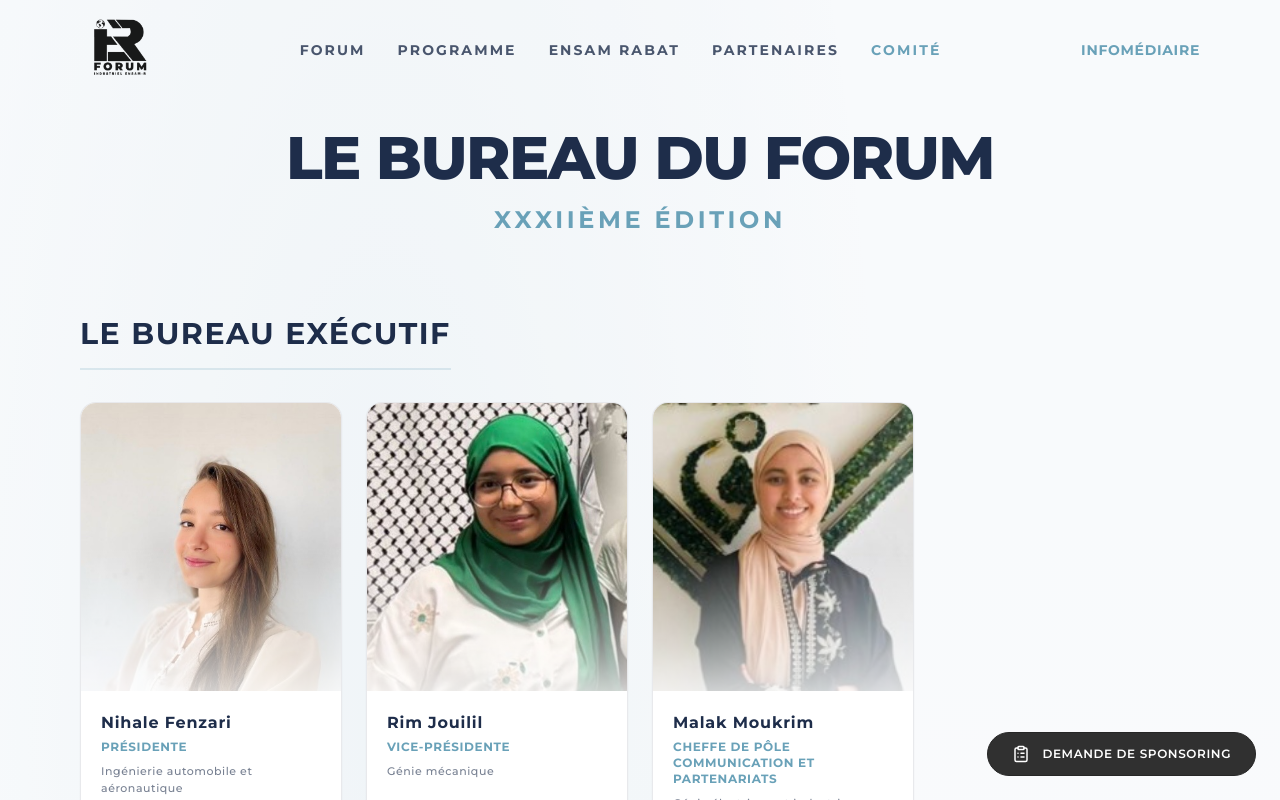
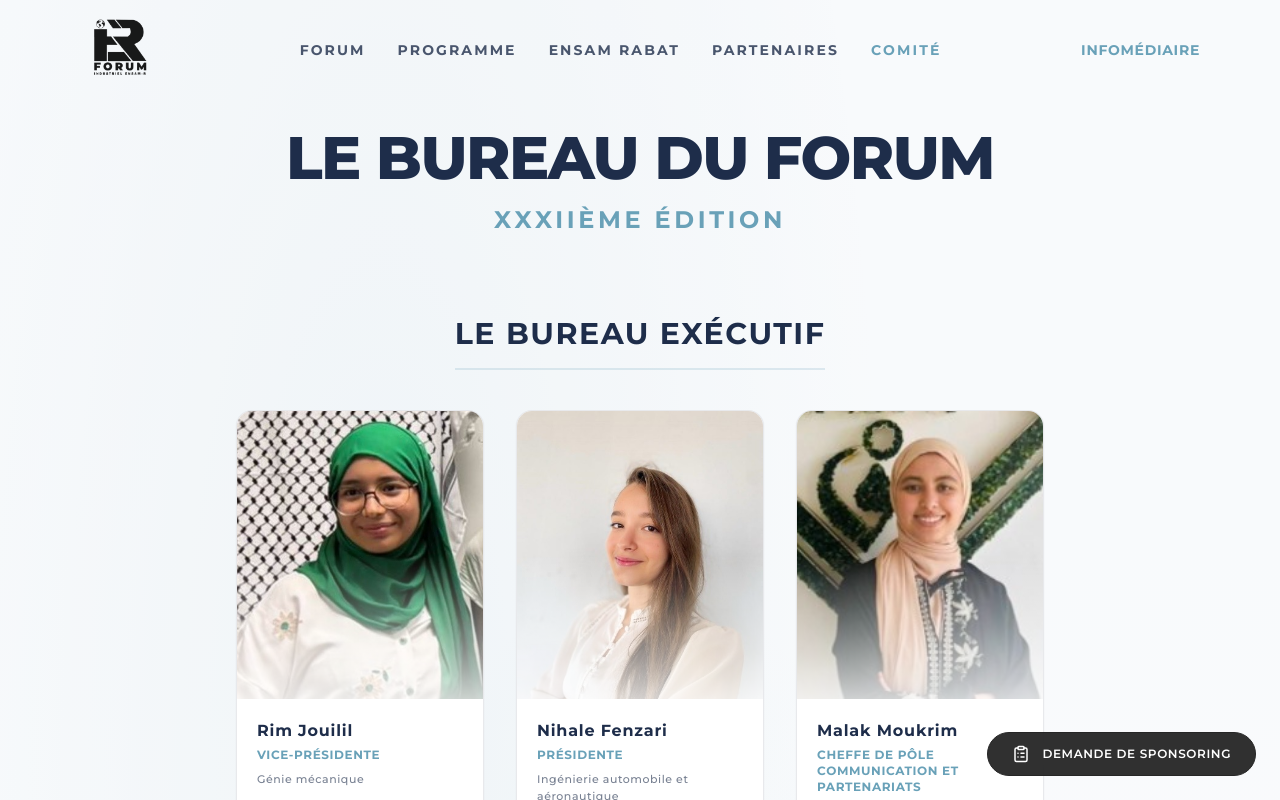
Before and after one commit to moafiif01/forum2026, a React (Vite) app in the folder app/: page /comite in a window 1280 px wide. Shown: the top 800 px of the page. Built offline with nearby package versions, Linux system fonts and the light colour scheme.

Commit message:
Center titles and president in Comite page

```diff
--- a/app/src/pages/Comite.tsx
+++ b/app/src/pages/Comite.tsx
@@ -19,8 +19,8 @@ const bureauData: CommitteeSection[] = [
   {
     title: 'LE BUREAU EXÉCUTIF',
     members: [
+      { name: 'Rim Jouilil', role: 'Vice-présidente', department: 'Génie mécanique', email: 'jouililrim.ensamr@gmail.com', linkedin: 'https://linkedin.com', image: '/images/bureau/Rim Jouilil.jpg' },
       { name: 'Nihale Fenzari', role: 'Présidente', department: 'Ingénierie automobile et aéronautique', email: 'Nihale_Fenzari@um5.ac.ma', linkedin: 'https://linkedin.com', image: '/images/bureau/Nihale Fenzari.jpg' },
-      { name: 'Rim Jouilil', role: 'Vice-présidente', department: 'Génie mécanique', email: 'jouililrim.ensamr@gmail.com', linkedin: 'https://linkedin.com', image: '/images/bureau/Rim Jouilil.jpg' },
       { name: 'Malak Moukrim', role: 'Cheffe de Pôle communication et partenariats', department: 'Génie électrique et industrie numérique', email: 'malakmoukruni@gmail.com', image: '/images/bureau/Malak Moukrim.jpg' },
     ]
   },
@@ -148,13 +148,17 @@ export default function Comite() {
         {/* Committee Sections */}
         <div className="container-padding max-w-7xl mx-auto" ref={gridRef}>
           {bureauData.map((section) => (
-            <div key={section.title} className="mb-20">
-              <h3 className="font-orbitron font-bold text-2xl md:text-3xl text-navy tracking-wider mb-8 border-b-2 border-teal/20 pb-4 inline-block">
-                {section.title}
-              </h3>
-              <div className="grid grid-cols-1 sm:grid-cols-2 lg:grid-cols-3 xl:grid-cols-4 gap-6">
+            <div key={section.title} className="mb-24">
+              <div className="text-center w-full mb-10">
+                <h3 className="font-orbitron font-bold text-2xl md:text-3xl text-navy tracking-wider border-b-2 border-teal/20 pb-4 inline-block">
+                  {section.title}
+                </h3>
+              </div>
+              <div className="flex flex-wrap justify-center gap-6 md:gap-8">
                 {section.members.map((member, i) => (
-                  <MemberCard key={member.name} member={member} index={i} />
+                  <div key={member.name} className="w-full sm:w-[calc(50%-1.5rem)] lg:w-[calc(33.333%-2rem)] xl:w-[calc(25%-2rem)] max-w-[340px]">
+                    <MemberCard member={member} index={i} />
+                  </div>
                 ))}
               </div>
             </div>
```
